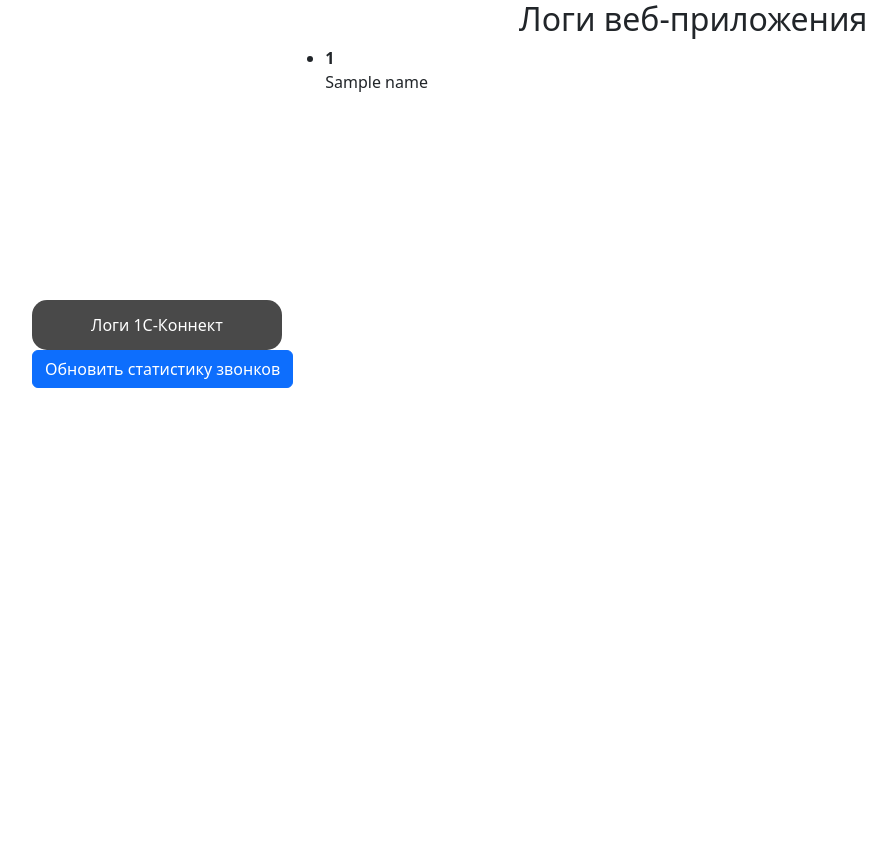
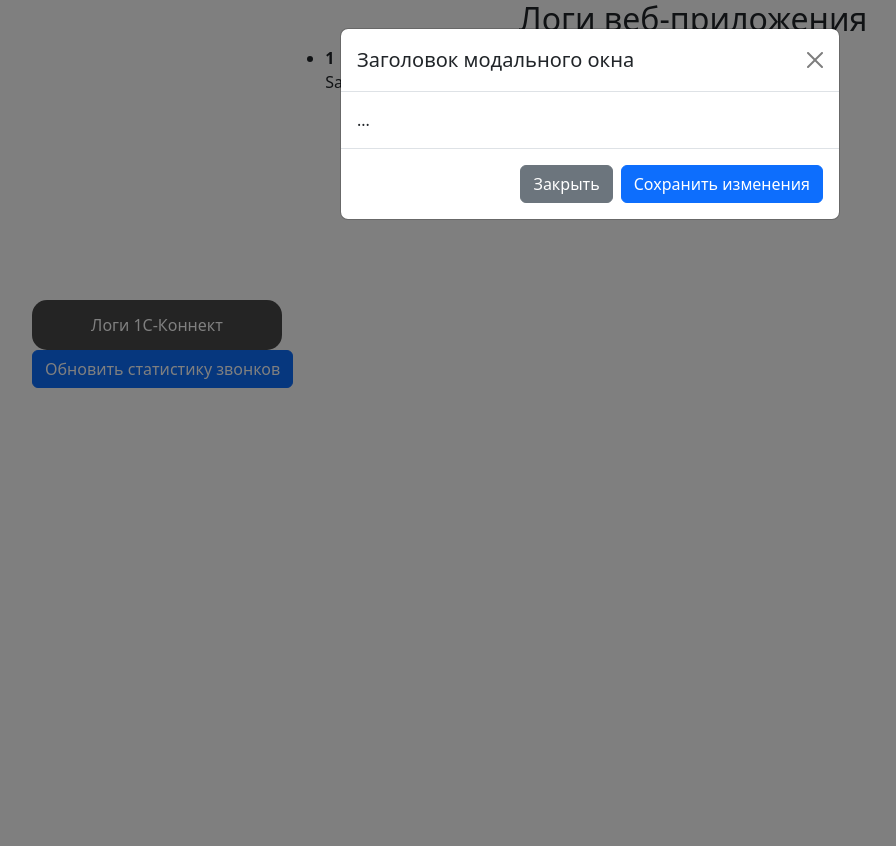
Before and after one commit to cdkintegracia/web_app_4dk, a Flask app: template web_app_4dk/templates/main_page.html in a window 1280 px wide, after a click on "Обновить статистику звонков". Shown: the whole page, without its empty margins (50-946 px from the left). After the commit the page ends 388 px from the top, so only its background shows below. Run offline with Flask 2, Linux system fonts and the light colour scheme; the template is opened without the code that fills it: most values are stand-ins (such as "Sample title", 1, 10 or a date in 2020); parts of the project's set-up code (start-up, migrations or seed data) failed here and were passed over.

Commit message:
Update main_page.html

```diff
--- a/web_app_4dk/templates/main_page.html
+++ b/web_app_4dk/templates/main_page.html
@@ -33,5 +33,23 @@
     </div>
   </div>
     </div>
+    <!-- Модальное окно -->
+<div class="modal fade" id="exampleModal" tabindex="-1" aria-labelledby="exampleModalLabel" aria-hidden="true">
+  <div class="modal-dialog">
+    <div class="modal-content">
+      <div class="modal-header">
+        <h5 class="modal-title" id="exampleModalLabel">Заголовок модального окна</h5>
+        <button type="button" class="btn-close" data-bs-dismiss="modal" aria-label="Закрыть"></button>
+      </div>
+      <div class="modal-body">
+        ...
+      </div>
+      <div class="modal-footer">
+        <button type="button" class="btn btn-secondary" data-bs-dismiss="modal">Закрыть</button>
+        <button type="button" class="btn btn-primary">Сохранить изменения</button>
+      </div>
+    </div>
+  </div>
+</div>
   </body>
 </html>
```
